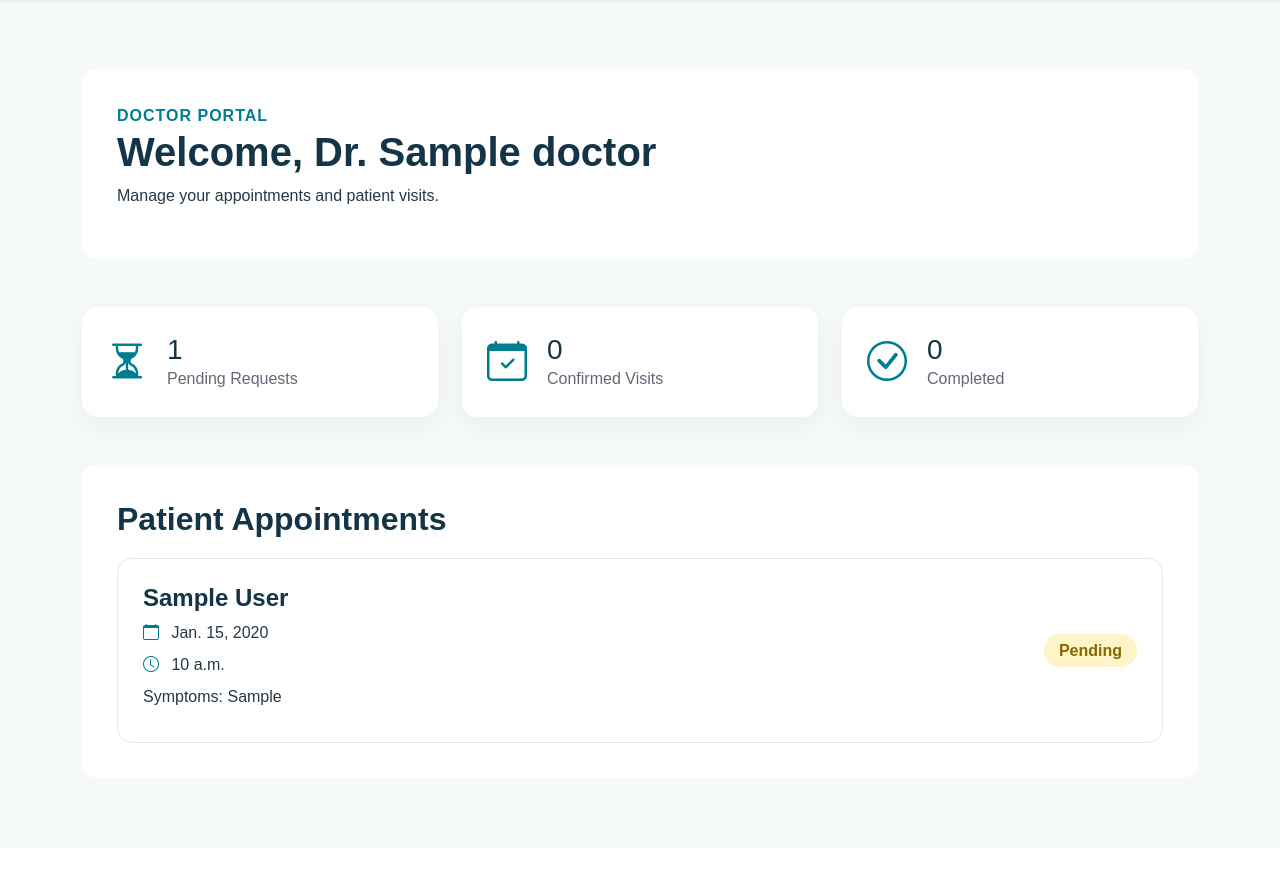
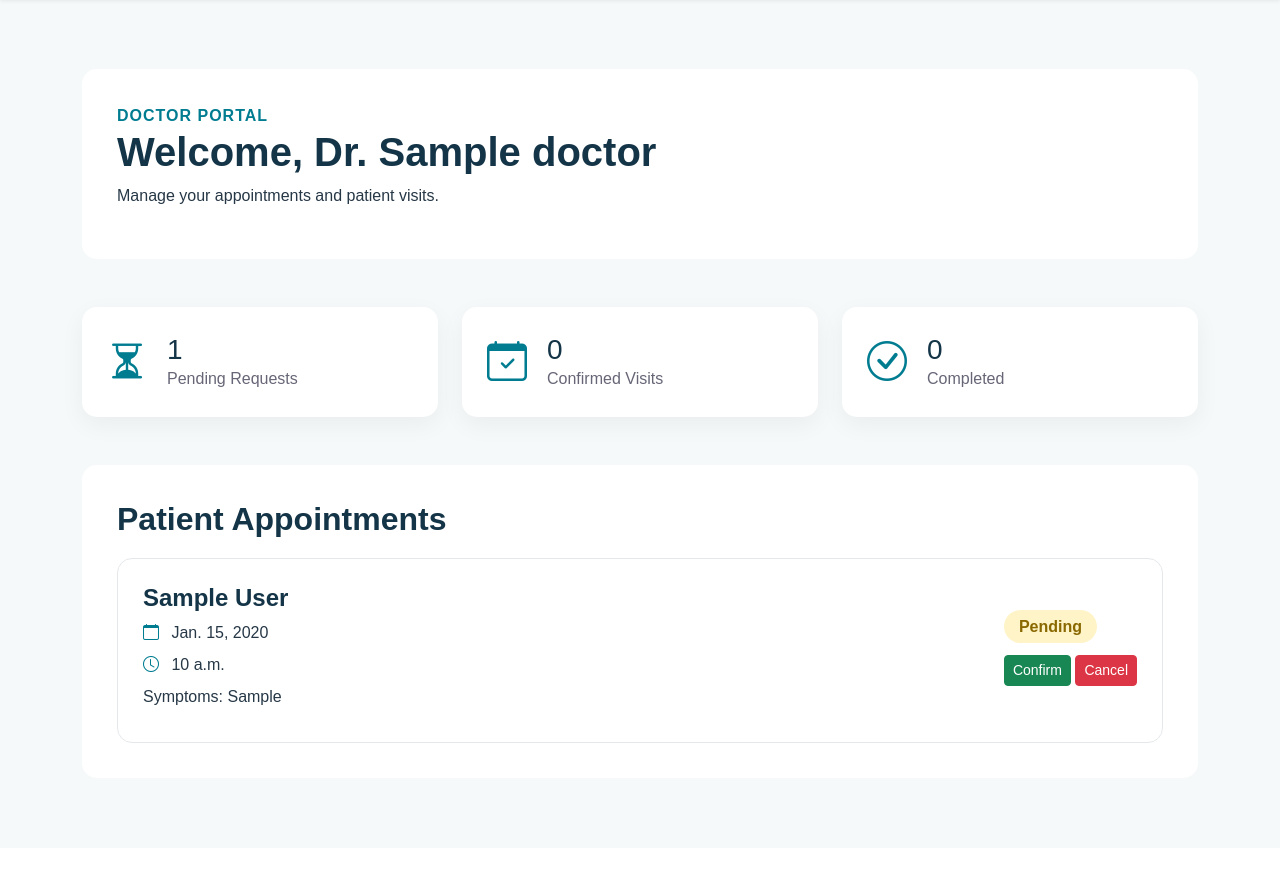
Before and after one commit to daroaliga-hub/Hospital_management_system, a Django app: page /doctor-dashboard/ in a window 1280 px wide. Shown: the part 118-1003 px from the top of the page. Run offline with Django 5.2, Linux system fonts and the light colour scheme; a user stored in the database is signed in; tables that the repository leaves empty hold one stand-in row (values such as "Sample post").

Commit message:
Adding Buttons to Doctor Dashboard

```diff
--- a/hospital/templates/doctor/dashboard.html
+++ b/hospital/templates/doctor/dashboard.html
@@ -87,6 +87,35 @@
           <span class="status {{ appointment.status }}">
             {{ appointment.status|title }}
           </span>
+
+          <div class="mt-3">
+            {% if appointment.status == 'pending' %}
+
+            <a
+              href="{% url 'update_appointment_status' appointment.id 'confirmed' %}"
+              class="btn btn-success btn-sm"
+            >
+              Confirm
+            </a>
+
+            <a
+              href="{% url 'update_appointment_status' appointment.id 'cancelled' %}"
+              class="btn btn-danger btn-sm"
+            >
+              Cancel
+            </a>
+
+            {% endif %} {% if appointment.status == 'confirmed' %}
+
+            <a
+              href="{% url 'update_appointment_status' appointment.id 'completed' %}"
+              class="btn btn-primary btn-sm"
+            >
+              Complete Visit
+            </a>
+
+            {% endif %}
+          </div>
         </div>
       </div>
 
```
